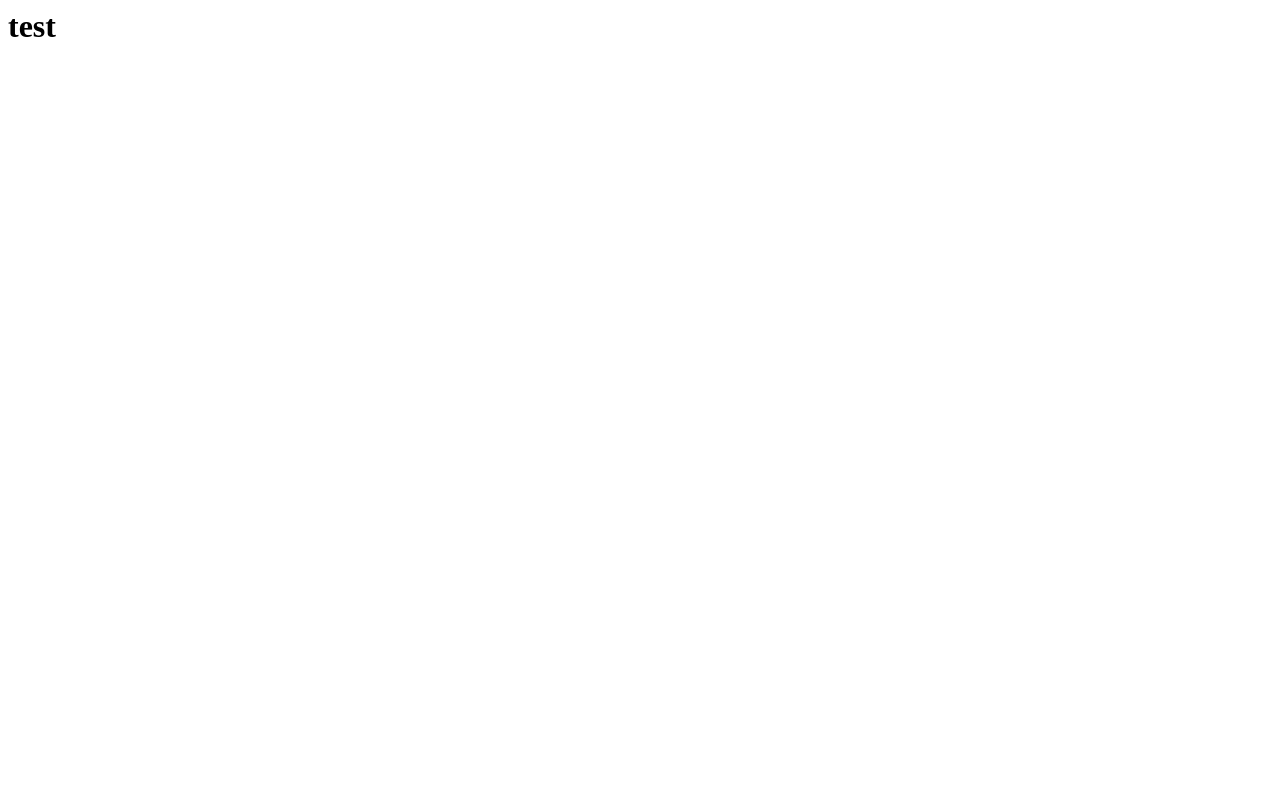
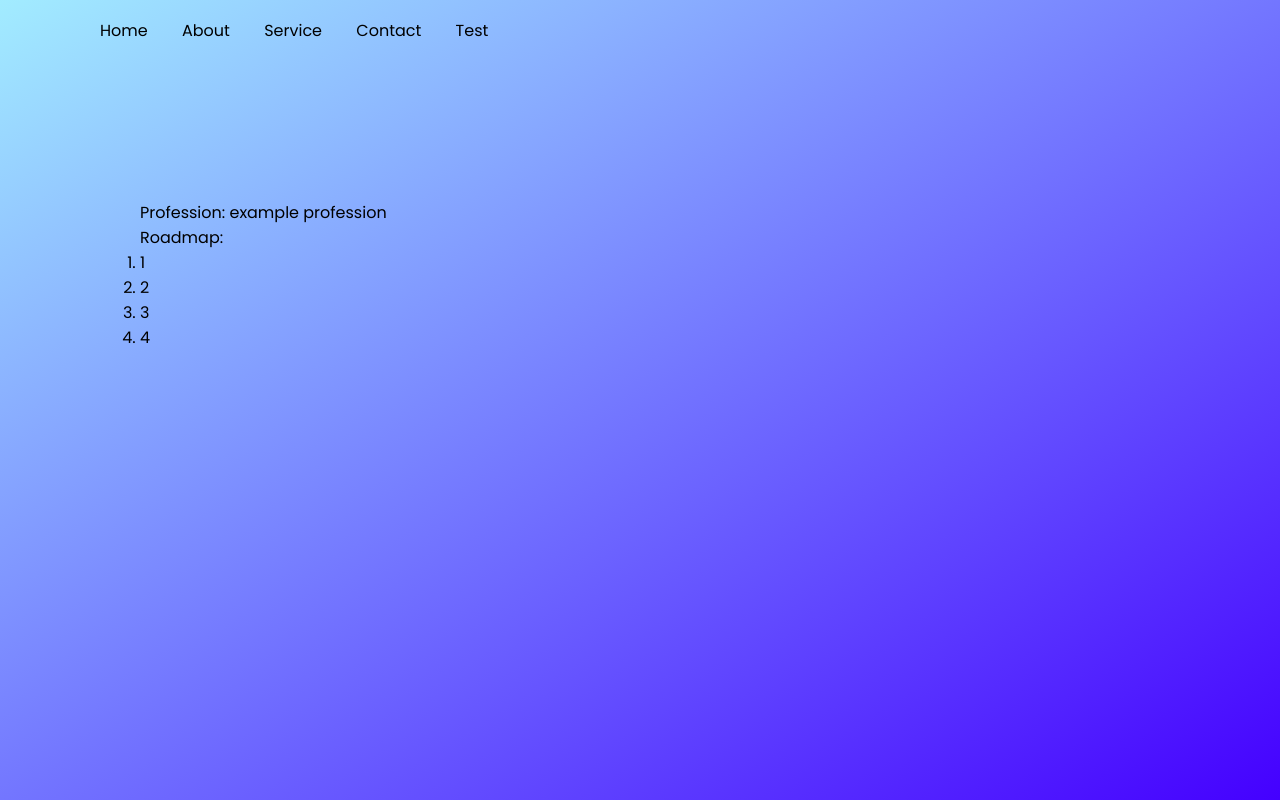
Before and after one commit to BruteForceMaestro/NISHACK2023, a plain HTML site: page result.html in a window 1280 px wide. Drawn offline with Linux system fonts and the light colour scheme.

Commit message:
make result.html look okay

```diff
--- a/result.html
+++ b/result.html
@@ -1 +1,41 @@
-<h1>test</h1>
+<!DOCTYPE html>
+<html lang="en">
+<head>
+    <meta charset="UTF-8">
+    <meta name="viewport" content="width=device-width, initial-scale=1.0">
+    <link rel="stylesheet" type="text/css" href="css/index.css">
+    <script src="js/index.js" type="text/javascript"></script>
+    <title>CareerCanvasAI</title>
+</head>
+<body>
+    <header class="header">
+        <nav class="nav">
+            <a href="index.html"> Home </a>
+            <a href=""> About </a>
+            <a href=""> Service </a>
+            <a href=""> Contact </a>
+            <a href="test/greeting.html"> Test </a>
+        </nav>
+    </header>
+
+    <main>
+        <div class='container'>
+            <div class="results">
+                <div class="results__profession">
+                    <span class="results__subtitle">Profession: </span> <span class="results__name">example profession</span>
+                </div>
+                <div class="results__profession">
+                    <div class="results__subtitle">Roadmap: </div>
+                    <ol class="results__name">
+                        <li>1</li>
+                        <li>2</li>
+                        <li>3</li>
+                        <li>4</li>
+                    </ol>
+                </div>
+            </div>
+        </div>
+    </main>
+
+</body>
+</html>
```
